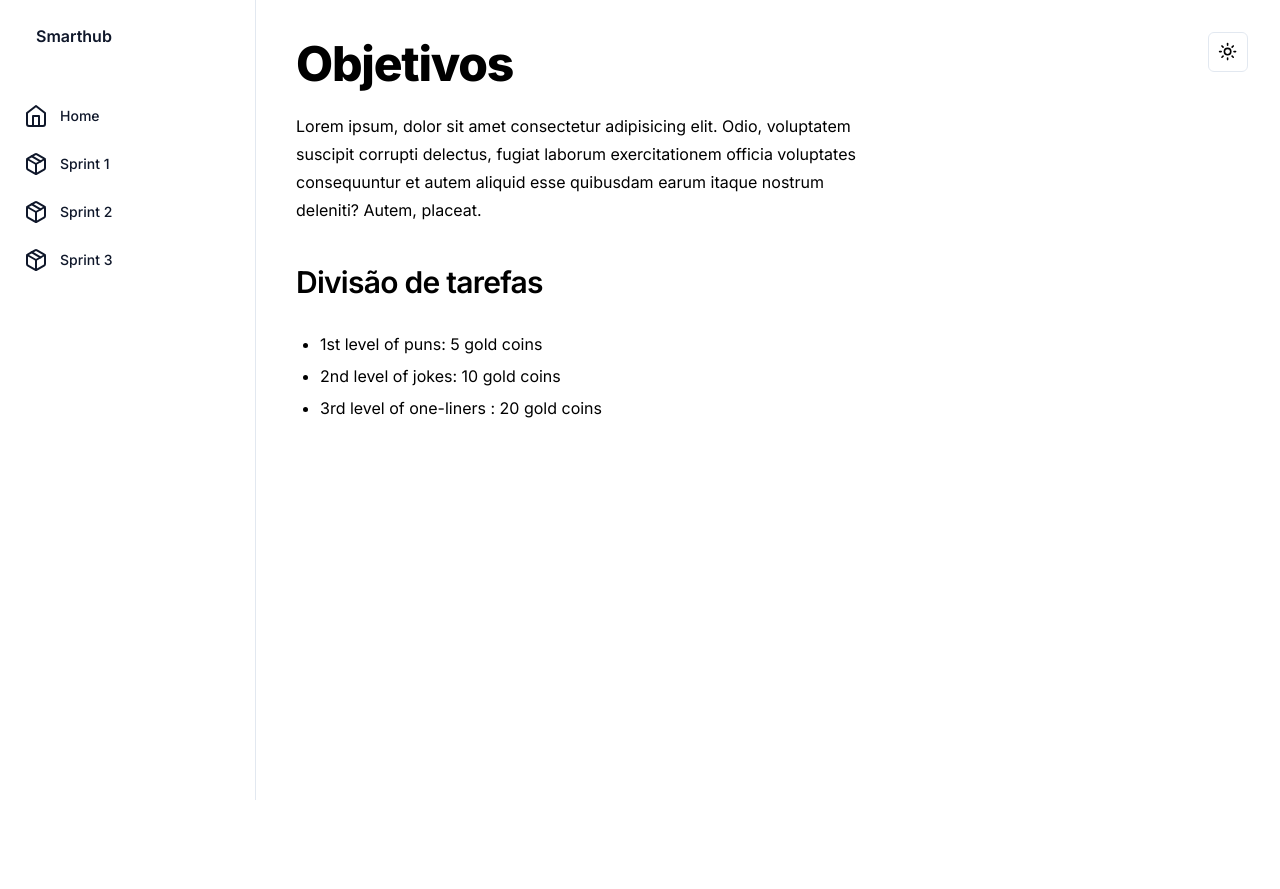
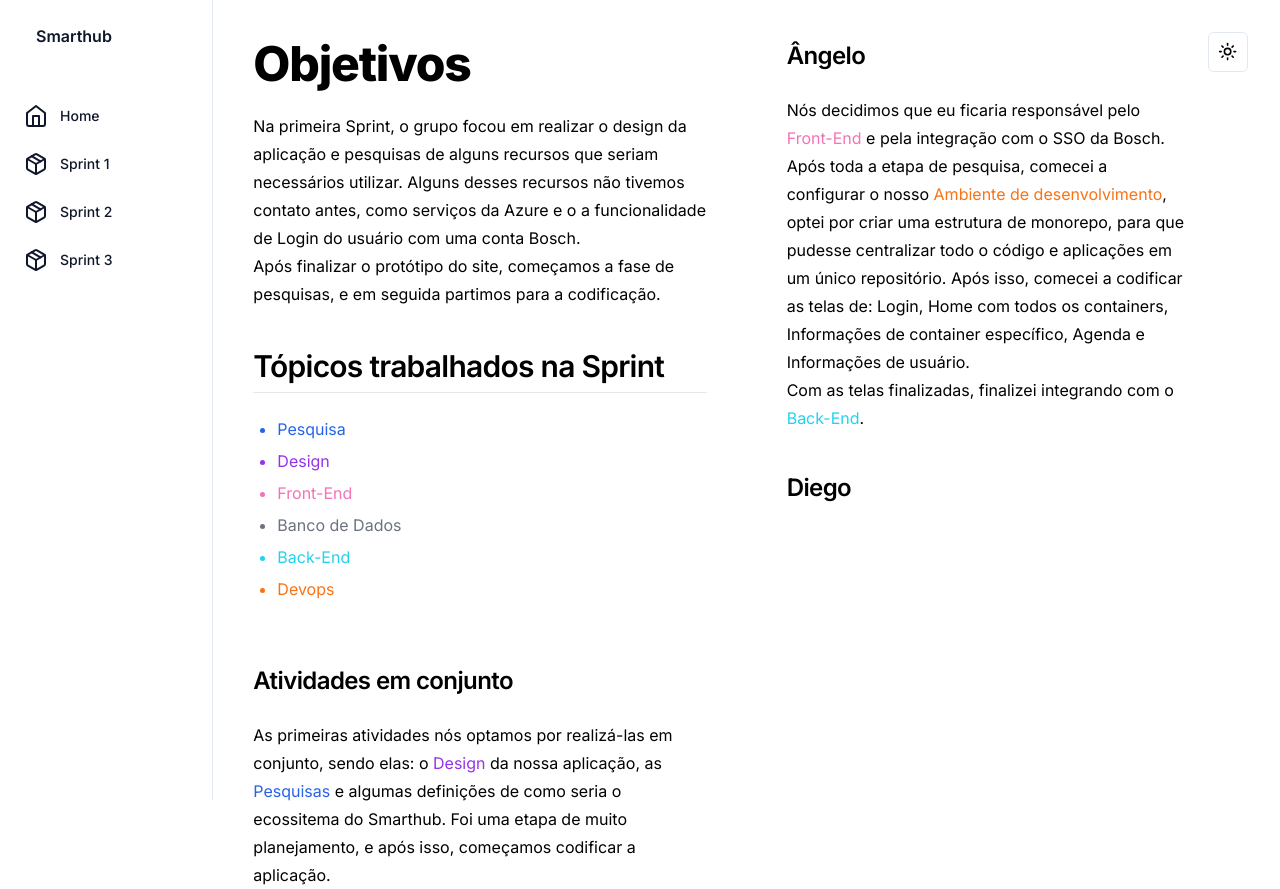
Before and after one commit to AngeloCarnevale/sprint-monitoring, a Next.js app: page /sprint/1 in a window 1280 px wide. Before the commit the page ends 800 px from the top, so only its background shows below. Built offline with nearby package versions, Linux system fonts and the light colour scheme.

Commit message:
feat: Ângelo

```diff
--- a/src/app/layout.tsx
+++ b/src/app/layout.tsx
@@ -8,7 +8,7 @@ import { ModeToggle } from "@/components/mode-toggle";
 const inter = Inter({ subsets: ["latin"] });
 
 export const metadata: Metadata = {
-  title: "Sprint monitoring",
+  title: "Smarthub | Sprint monitoring",
   description: "Generated by create next app",
 };
 
--- a/src/app/page.tsx
+++ b/src/app/page.tsx
@@ -6,8 +6,9 @@ export default function Home() {
       </h1>
       <p className="mt-6">
         Bem vindo ao site de acompanhamento de sprints do nosso projeto de TCC
-          (Smarthub), aqui você poderá acompanhar o trabalho de cada integrante
-          do grupo em cada sprint e suas contribuições.
+        (Smarthub), aqui você poderá acompanhar o trabalho de cada integrante do
+        grupo em cada Sprint e suas contribuições. Este projeto foi desenvolvido
+        pelo <span className="text-green-600">Diego</span> e <span className="text-red-600">Ângelo</span>, em conjunto com a PS.
       </p>
     </div>
   );
--- a/src/app/sprint/1/page.tsx
+++ b/src/app/sprint/1/page.tsx
@@ -1,26 +1,73 @@
 export default function SprintPage() {
   return (
+    <div className="flex w-full">
       <div className="p-10 flex flex-col gap-10 w-[50%]">
         <div>
           <h1 className="scroll-m-20 text-4xl font-extrabold tracking-tight lg:text-5xl">
             Objetivos
           </h1>
           <p className="leading-7 [&:not(:first-child)]:mt-6">
-          Lorem ipsum, dolor sit amet consectetur adipisicing elit. Odio,
-          voluptatem suscipit corrupti delectus, fugiat laborum exercitationem
-          officia voluptates consequuntur et autem aliquid esse quibusdam earum
-          itaque nostrum deleniti? Autem, placeat.
+            Na primeira Sprint, o grupo focou em realizar o design da aplicação
+            e pesquisas de alguns recursos que seriam necessários utilizar.
+            Alguns desses recursos não tivemos contato antes, como serviços da
+            Azure e o a funcionalidade de Login do usuário com uma conta Bosch.{" "}
+            <br /> Após finalizar o protótipo do site, começamos a fase de
+            pesquisas, e em seguida partimos para a codificação.
           </p>
         </div>
         <div>
-        <h2 className="scroll-m-20 pb-2 text-3xl font-semibold tracking-tight first:mt-0">
-          Divisão de tarefas
+          <h2 className="scroll-m-20 border-b pb-2 text-3xl font-semibold tracking-tight first:mt-0">
+            Tópicos trabalhados na Sprint
           </h2>
           <ul className="my-6 ml-6 list-disc [&>li]:mt-2">
-          <li>1st level of puns: 5 gold coins</li>
-          <li>2nd level of jokes: 10 gold coins</li>
-          <li>3rd level of one-liners : 20 gold coins</li>
+            <li className="text-blue-600">Pesquisa</li>
+            <li className="text-purple-600">Design</li>
+            <li className="text-pink-400">Front-End</li>
+            <li className="text-gray-500">Banco de Dados</li>
+            <li className="text-cyan-400">Back-End</li>
+            <li className="text-orange-500">Devops</li>
           </ul>
+        </div>
+        <div>
+          <h3 className="scroll-m-20 text-2xl font-semibold tracking-tight">
+            Atividades em conjunto
+          </h3>
+          <p className="leading-7 [&:not(:first-child)]:mt-6">
+            As primeiras atividades nós optamos por realizá-las em conjunto,
+            sendo elas: o <span className="text-purple-600">Design</span> da
+            nossa aplicação, as <span className="text-blue-600">Pesquisas</span>{" "}
+            e algumas definições de como seria o ecossitema do Smarthub. Foi uma
+            etapa de muito planejamento, e após isso, começamos codificar a
+            aplicação.
+          </p>
+        </div>
+      </div>
+      <div className="p-10 w-[45%] flex flex-col gap-10">
+        <div>
+          <h3 className="scroll-m-20 text-2xl font-semibold tracking-tight">
+            Ângelo
+          </h3>
+          <p className="leading-7 [&:not(:first-child)]:mt-6">
+            Nós decidimos que eu ficaria responsável pelo{" "}
+            <span className="text-pink-400">Front-End</span> e pela integração
+            com o SSO da Bosch. <br /> Após toda a etapa de pesquisa, comecei a
+            configurar o nosso{" "}
+            <span className="text-orange-500">Ambiente de desenvolvimento</span>
+            , optei por criar uma estrutura de monorepo, para que pudesse
+            centralizar todo o código e aplicações em um único repositório. Após
+            isso, comecei a codificar as telas de: Login, Home com todos os
+            containers, Informações de container específico, Agenda e Informações de usuário.<br/>
+            Com as telas finalizadas, finalizei integrando com o <span className="text-cyan-400">Back-End</span>.
+          </p>
+        </div>
+        <div>
+          <h3 className="scroll-m-20 text-2xl font-semibold tracking-tight">
+            Diego
+          </h3>
+          <p className="leading-7 [&:not(:first-child)]:mt-6">
+
+          </p>
+        </div>
       </div>
     </div>
   );
--- a/src/components/side-menu.tsx
+++ b/src/components/side-menu.tsx
@@ -5,7 +5,7 @@ export default function SideMenu() {
   return (
     <aside
       id="sidebar"
-      className="left-0 top-0 z-40 h-screen w-64 transition-transform"
+      className="left-0 top-0 z-40 min-h-screen w-64 transition-transform"
       aria-label="Sidebar"
     >
       <div className="flex h-full flex-col overflow-y-auto border-r border-slate-200 bg-white px-3 py-4 dark:border-slate-700 dark:bg-zinc-950">
```
Lines whose indentation alone changed are shown as unchanged.
